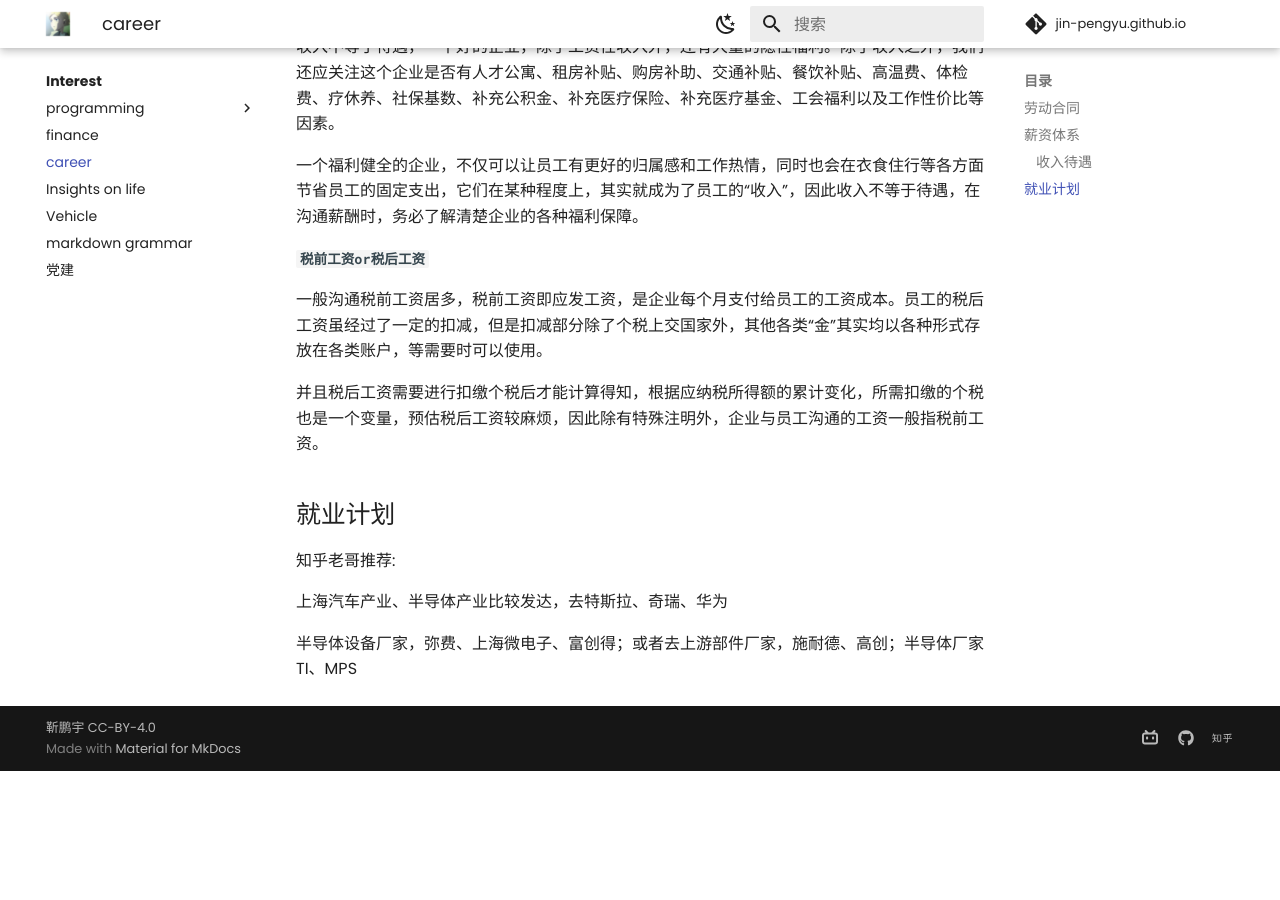
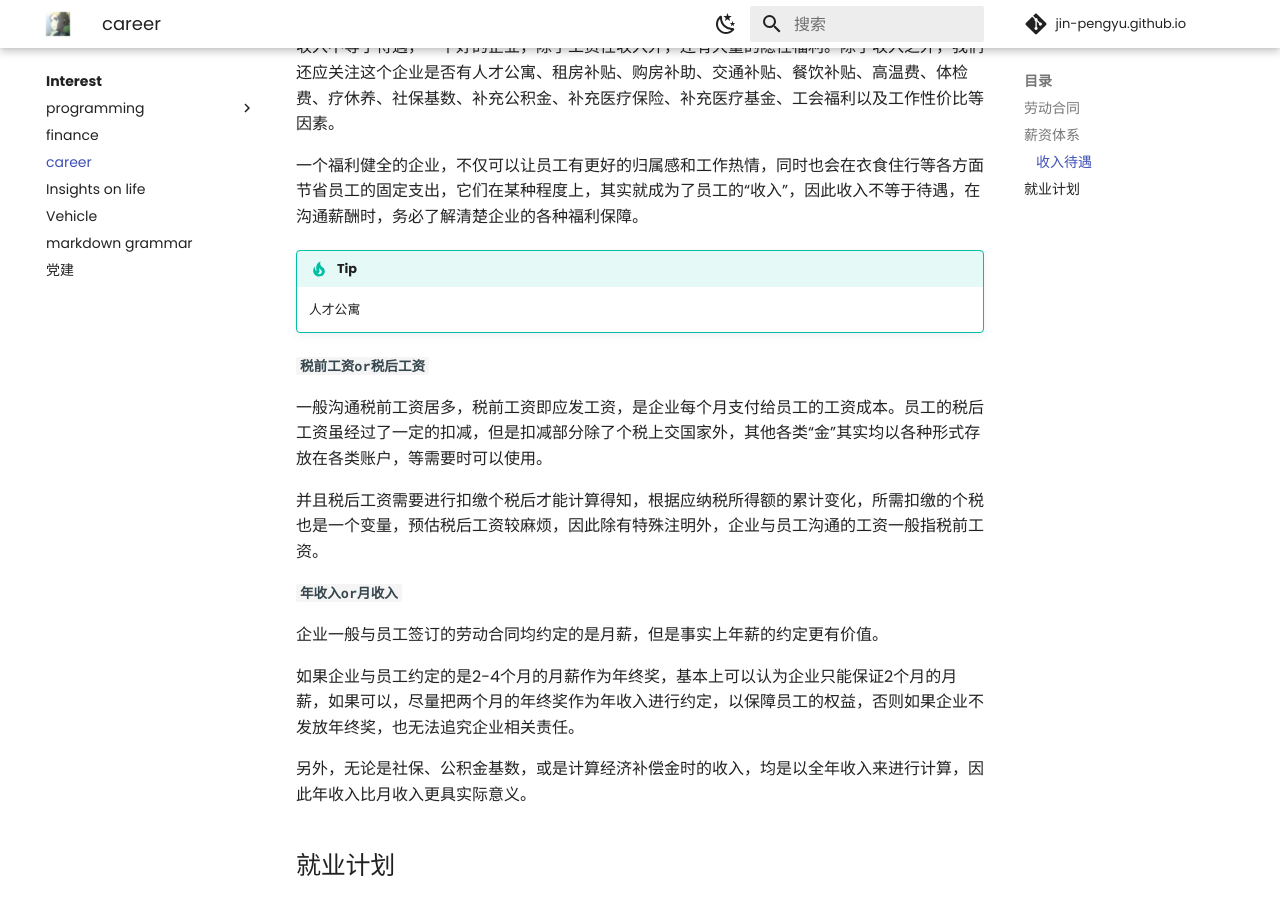
Before and after one commit to Pengyu-Jin/Pengyu-Jin.github.io, an MkDocs documentation site: the page built from docs/interest/career/career.md, in a window 1280 px wide and 900 px high, scrolled down 507 px. Built offline with MkDocs 1.6.1 and Material for MkDocs 9.7.7, drawn with Linux system fonts in a browser that asks for light colours; comment, search, counter and statistics services are not loaded; before the commit the page ends 1278 px from its top, so only the background shows below that.

Commit message:
career20240511

```diff
--- a/docs/interest/career/career.md
+++ b/docs/interest/career/career.md
@@ -13,11 +13,22 @@
 
 一个福利健全的企业，不仅可以让员工有更好的归属感和工作热情，同时也会在衣食住行等各方面节省员工的固定支出，它们在某种程度上，其实就成为了员工的“收入”，因此收入不等于待遇，在沟通薪酬时，务必了解清楚企业的各种福利保障。
 
+!!! tip
+    人才公寓
+
 **`税前工资or税后工资`**
 
 一般沟通税前工资居多，税前工资即应发工资，是企业每个月支付给员工的工资成本。员工的税后工资虽经过了一定的扣减，但是扣减部分除了个税上交国家外，其他各类“金”其实均以各种形式存放在各类账户，等需要时可以使用。
 
 并且税后工资需要进行扣缴个税后才能计算得知，根据应纳税所得额的累计变化，所需扣缴的个税也是一个变量，预估税后工资较麻烦，因此除有特殊注明外，企业与员工沟通的工资一般指税前工资。
+
+**`年收入or月收入`**
+
+企业一般与员工签订的劳动合同均约定的是月薪，但是事实上年薪的约定更有价值。
+
+如果企业与员工约定的是2-4个月的月薪作为年终奖，基本上可以认为企业只能保证2个月的月薪，如果可以，尽量把两个月的年终奖作为年收入进行约定，以保障员工的权益，否则如果企业不发放年终奖，也无法追究企业相关责任。
+
+另外，无论是社保、公积金基数，或是计算经济补偿金时的收入，均是以全年收入来进行计算，因此年收入比月收入更具实际意义。
 
 ## 就业计划
 知乎老哥推荐:
```
